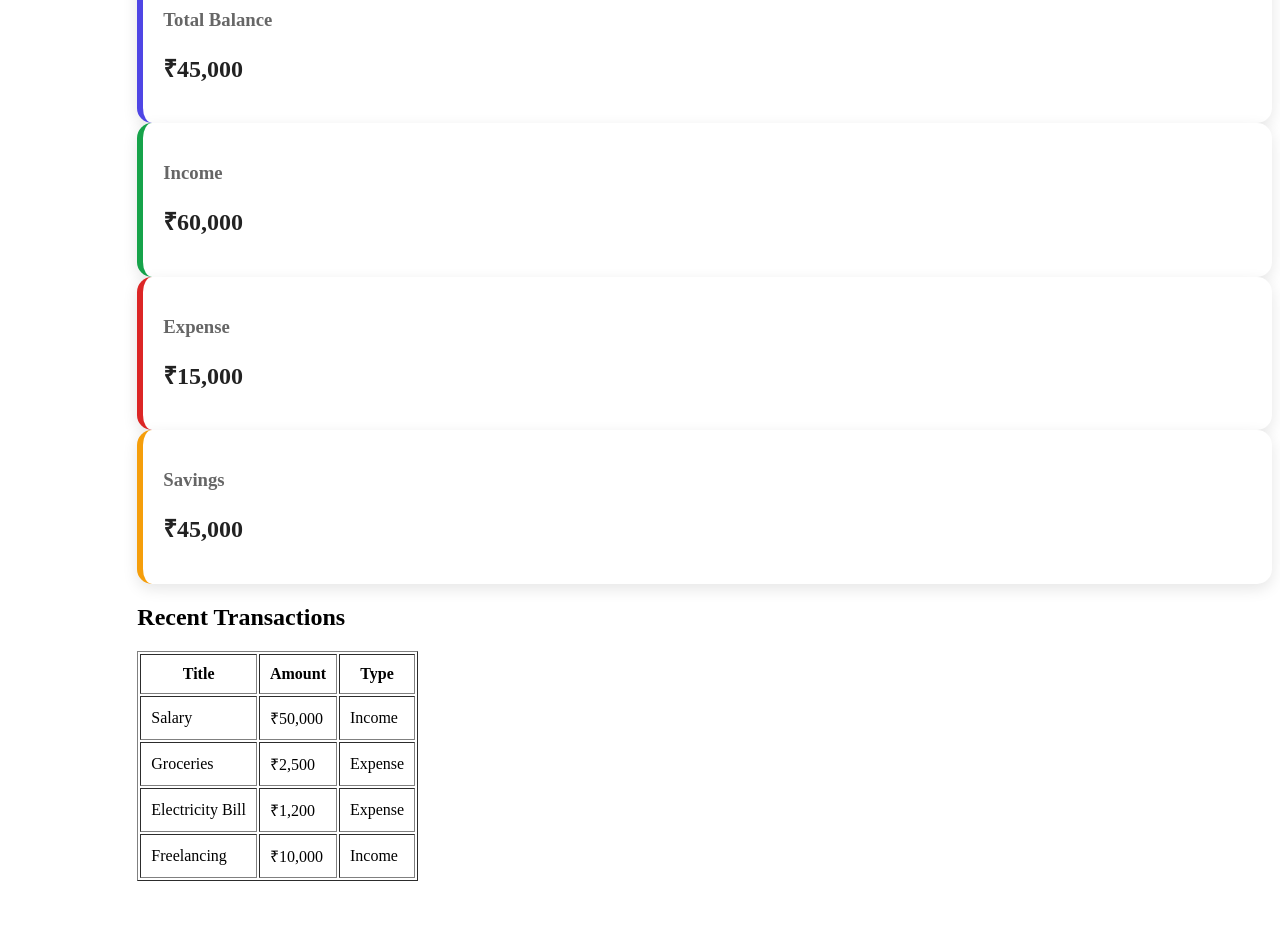
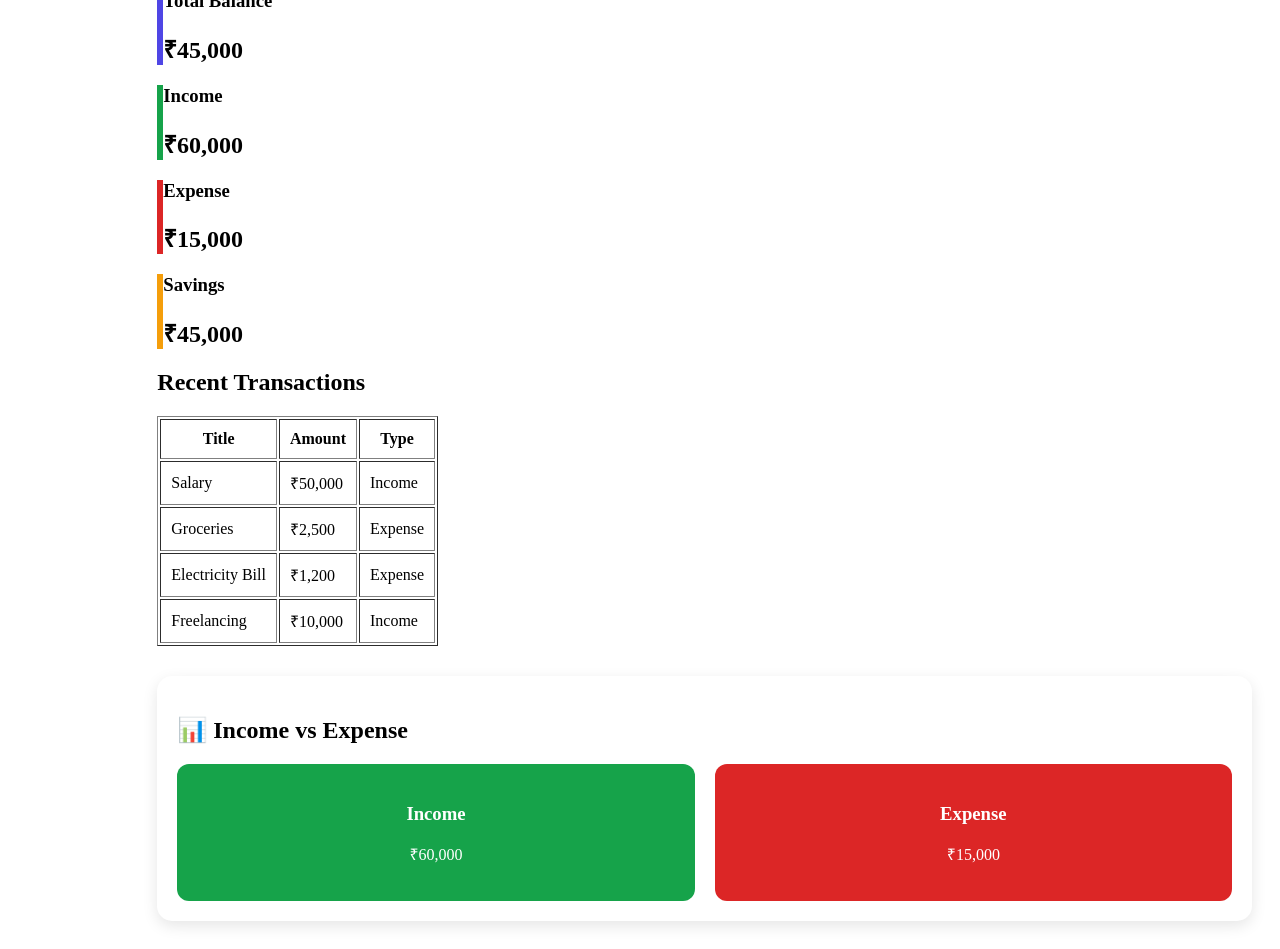
Before and after one commit to Dhiksheka-03/FinFlow, a React app in the folder frontend/: page /dashboard in a window 1280 px wide. Shown: the part 160-1109 px from the top of the page. Before the commit the page ends 1049 px from the top, so only its background shows below. Built offline with nearby package versions, Linux system fonts and the light colour scheme; the HTML template or start-up script is replaced by a standard one.

Commit message:
Add dashboard chart section

```diff
--- a/frontend/src/components/Chart.jsx
+++ b/frontend/src/components/Chart.jsx
@@ -0,0 +1,21 @@
+function Chart() {
+  return (
+    <div className="chart-container">
+      <h2>📊 Income vs Expense</h2>
+
+      <div className="chart-box">
+        <div className="income">
+          <h3>Income</h3>
+          <p>₹60,000</p>
+        </div>
+
+        <div className="expense">
+          <h3>Expense</h3>
+          <p>₹15,000</p>
+        </div>
+      </div>
+    </div>
+  );
+}
+
+export default Chart;
--- a/frontend/src/index.css
+++ b/frontend/src/index.css
@@ -1,15 +1,30 @@
-.summary-card {
+.chart-container {
+  margin-top: 30px;
   background: white;
   padding: 20px;
   border-radius: 15px;
   box-shadow: 0 5px 15px rgba(0,0,0,0.1);
 }
 
-.summary-card h3 {
-  color: #666;
-  margin-bottom: 10px;
+.chart-box {
+  display: flex;
+  gap: 20px;
+  margin-top: 20px;
 }
 
-.summary-card h2 {
-  color: #222;
+.income,
+.expense {
+  flex: 1;
+  padding: 20px;
+  border-radius: 12px;
+  color: white;
+  text-align: center;
 }
+
+.income {
+  background: #16a34a;
+}
+
+.expense {
+  background: #dc2626;
+}
--- a/frontend/src/pages/Dashboard.jsx
+++ b/frontend/src/pages/Dashboard.jsx
@@ -2,13 +2,14 @@ import Sidebar from "../components/Sidebar";
 import Navbar from "../components/Navbar";
 import SummaryCard from "../components/SummaryCard";
 import TransactionTable from "../components/TransactionTable";
+import Chart from "../components/Chart";
 
 function Dashboard() {
   return (
     <div style={{ display: "flex" }}>
       <Sidebar />
 
-      <div className="dashboard" style={{ flex: 1 }}>
+      <div className="dashboard" style={{ flex: 1, padding: "20px" }}>
         <Navbar />
 
         <h1>📊 FinFlow Dashboard</h1>
@@ -40,6 +41,8 @@ function Dashboard() {
         </div>
 
         <TransactionTable />
+
+        <Chart />
       </div>
     </div>
   );
```
